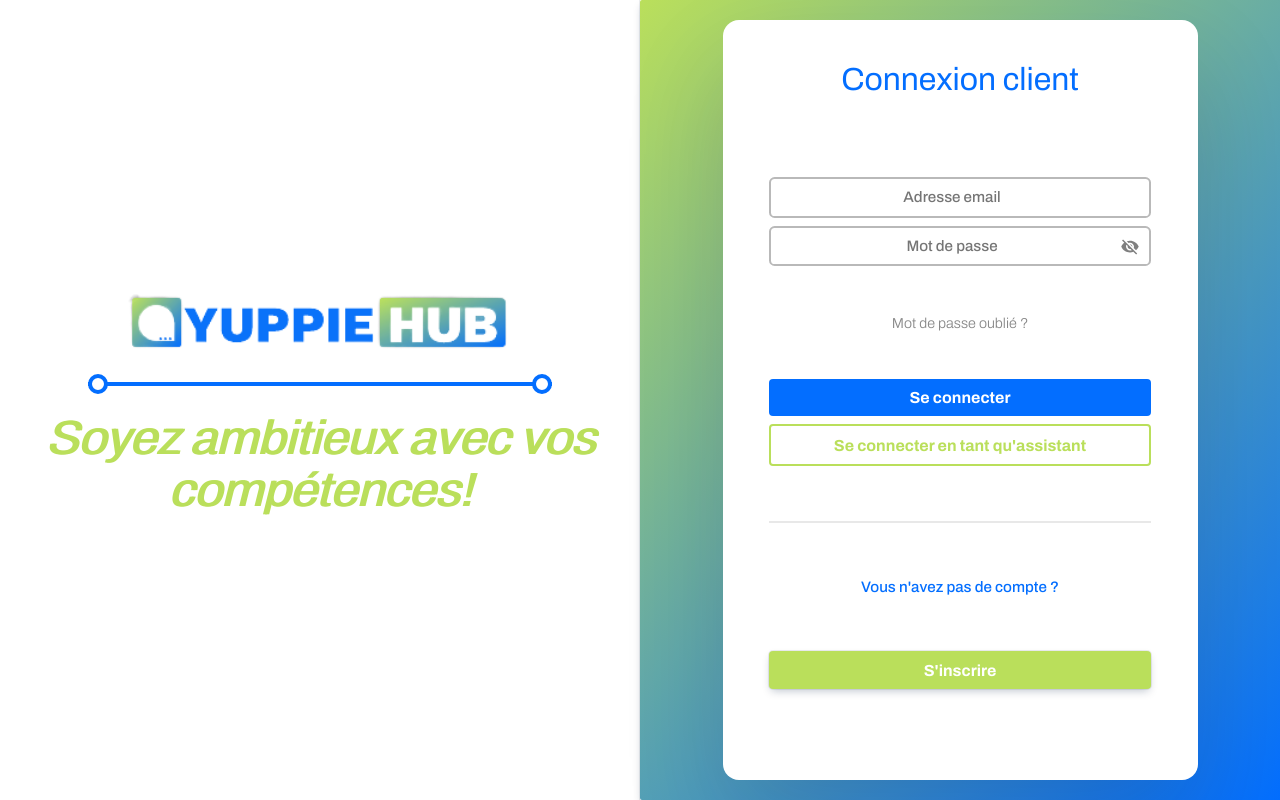
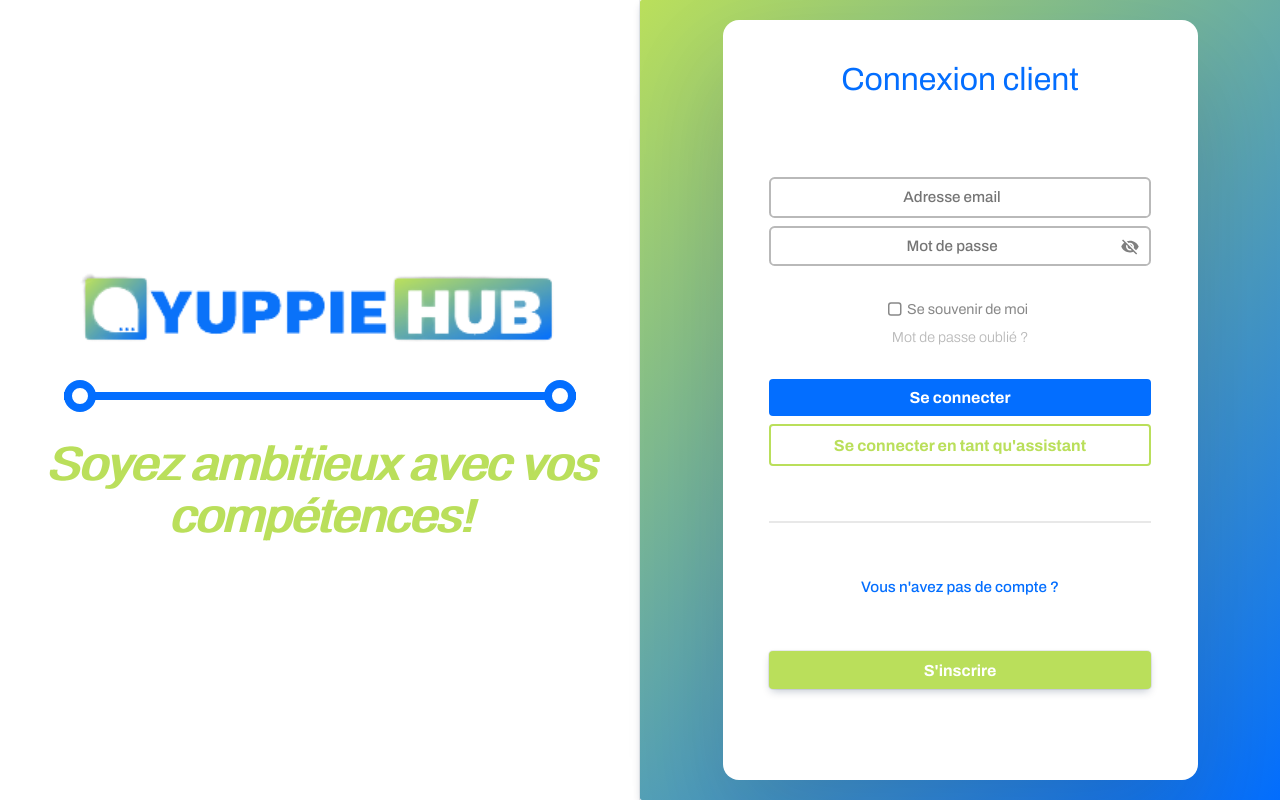
Before and after one commit to Handsome072/Yuppie-hub, a Next.js app: page /login in a window 1280 px wide. Built offline with nearby package versions, Linux system fonts and the light colour scheme; no server answers.

Commit message:
modifying login

```diff
--- a/components/auth/LoginForm.jsx
+++ b/components/auth/LoginForm.jsx
@@ -19,6 +19,7 @@ export default function LoginForm(req) {
   const [userEmail, setUserEmail] = useState("");
   const [userPassword, setUserPassword] = useState("");
   const [isLoading, setIsLoading] = useState(false);
+  const [remember, setRemember] = useState(false);
   useEffect(() => {
     setSpinner(false);
   }, []);
@@ -103,6 +104,15 @@ export default function LoginForm(req) {
                 </div>
               </div>
               <div className={styles.forgot}>
+                <label htmlFor="remember" className={styles.remember}>
+                  <input
+                    type="checkbox"
+                    checked={remember}
+                    id="remember"
+                    onChange={() => setRemember(!remember)}
+                  />
+                  <span>Se souvenir de moi</span>
+                </label>
                 <Link href={"/reset"} className={styles.link}>
                   <span>Mot de passe oublié</span> <span>?</span>
                 </Link>
--- a/components/home/profil/ProfilMiddle.jsx
+++ b/components/home/profil/ProfilMiddle.jsx
@@ -47,7 +47,7 @@ export default function ProfilMiddle({
   newImage,
   setNewImage,
 }) {
-  const userInfos = useSelector(state=>state.user)
+  const userInfos = useSelector((state) => state.user);
   const [active, setActive] = useState("infos");
   return (
     <ClientOnly>
--- a/styles/auth/Auth.module.css
+++ b/styles/auth/Auth.module.css
@@ -27,7 +27,7 @@
 .logo {
   position: relative;
   width: 100%;
-  height: 8rem;
+  height: 10rem;
   user-select: none;
 }
 .logoImg {
@@ -40,27 +40,31 @@
   align-items: center;
   width: 100%;
   user-select: none;
+  padding: 0.65rem 0;
 }
 .line::before {
   content: "";
   position: absolute;
-  width: 72.5%;
-  height: 4px;
+  width: 80%;
+  height: 0.5rem;
   background: var(--blue);
+}
+.line span {
+  --rond: 1rem;
 }
 .line span:first-child {
   position: relative;
   display: flex;
   justify-content: flex-start;
   align-items: center;
-  width: 72.5%;
+  width: 80%;
 }
 .line span:first-child:before {
   content: "";
   position: absolute;
-  width: 12px;
-  height: 12px;
-  border: 0.25rem solid var(--blue);
+  width: var(--rond);
+  height: var(--rond);
+  border: 0.5rem solid var(--blue);
   border-radius: 50%;
   background: var(--white);
 }
@@ -73,9 +77,9 @@
 .line span:last-child:before {
   content: "";
   position: absolute;
-  width: 12px;
-  height: 12px;
-  border: 0.25rem solid var(--blue);
+  width: var(--rond);
+  height: var(--rond);
+  border: 0.5rem solid var(--blue);
   border-radius: 50%;
   background: var(--white);
 }
@@ -86,9 +90,9 @@
   max-width: 600px;
   text-align: center;
   color: var(--green);
-  padding: 1.75rem 0;
+  padding: 2rem 0;
   font-style: italic;
-  text-shadow: 2px 0 0;
+  text-shadow: 0.175rem 0 0;
 }
 
 .right {
--- a/styles/auth/LoginForm.module.css
+++ b/styles/auth/LoginForm.module.css
@@ -110,10 +110,66 @@
   display: flex;
   justify-content: center;
   align-items: center;
+  flex-direction: column;
+  gap: 0.65rem;
 }
 
+.remember {
+  display: flex;
+  justify-content: center;
+  align-items: center;
+  color: var(--gris-text);
+  gap: 0.25rem;
+  padding: 0;
+  user-select: none;
+  transform: translateX(-0.2rem);
+}
+.remember span {
+  font-size: 0.9rem;
+}
+.remember input {
+  cursor: pointer;
+  appearance: none;
+  color: var(--white);
+  border-radius: 4px;
+  border: 2px solid var(--gris-text);
+  transform: scale(0.75);
+  width: inherit;
+  padding: inherit;
+}
+.remember input::before {
+  content: "";
+  border-radius: 4px;
+  width: 0.65rem;
+  height: 0.65rem;
+  font-size: 0.7rem;
+  padding: 0.1rem;
+  display: flex;
+  justify-content: center;
+  align-items: center;
+  background-color: transparent;
+  transform-origin: bottom center;
+  transform: translate(-50%, 15%) scale(0);
+  transition: transform 0.2s ease-in;
+}
+
+.remember input:hover,
+.remember input:focus {
+  box-shadow: var(--box-shadow);
+}
+.remember input:checked {
+  border-color: transparent;
+  transform: scale(1);
+  box-shadow: none;
+  outline: none;
+}
+.remember input:checked:before {
+  background-color: var(--blue);
+  content: "\2713";
+  transform: translate(0) scale(1);
+}
 .forgot .link span {
-  color: var(--gris-text);
+  color: var(--gris);
   font-weight: var(--regular);
   font-size: 0.9rem;
   cursor: pointer;
```
